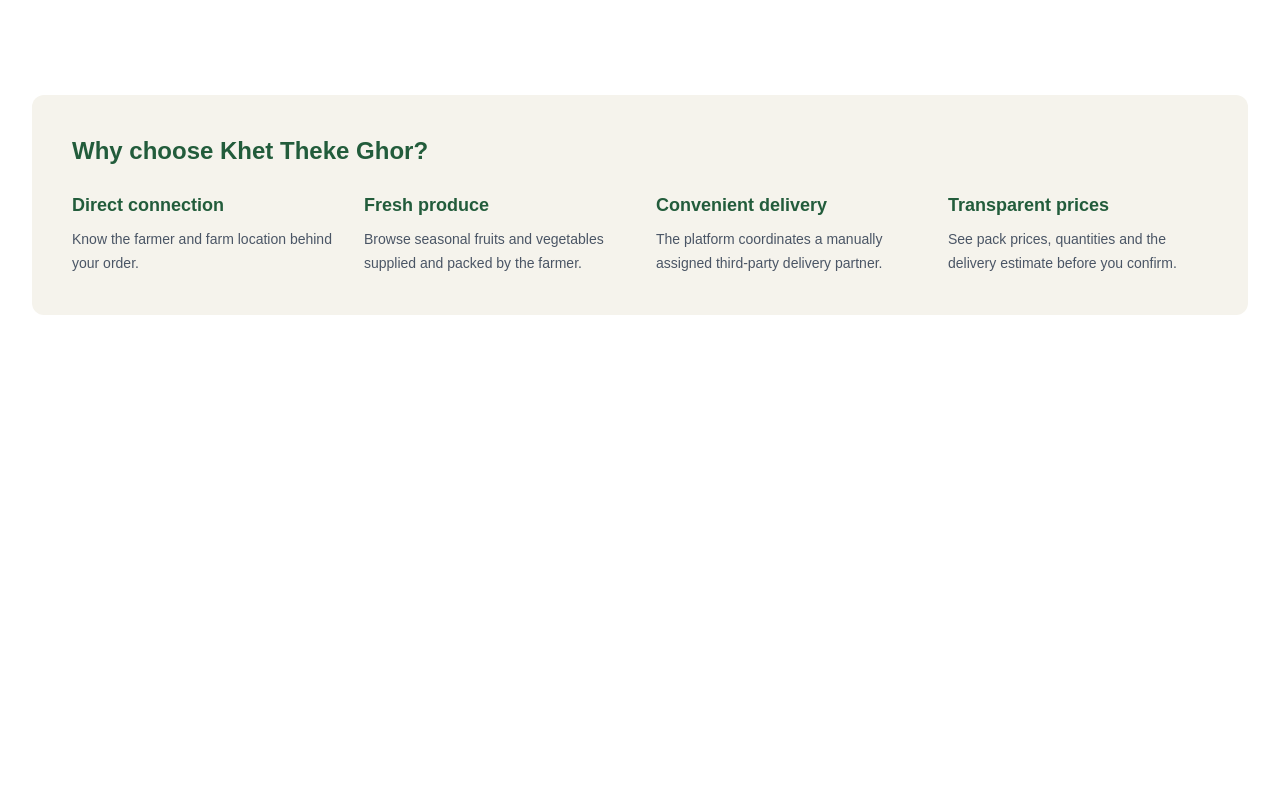
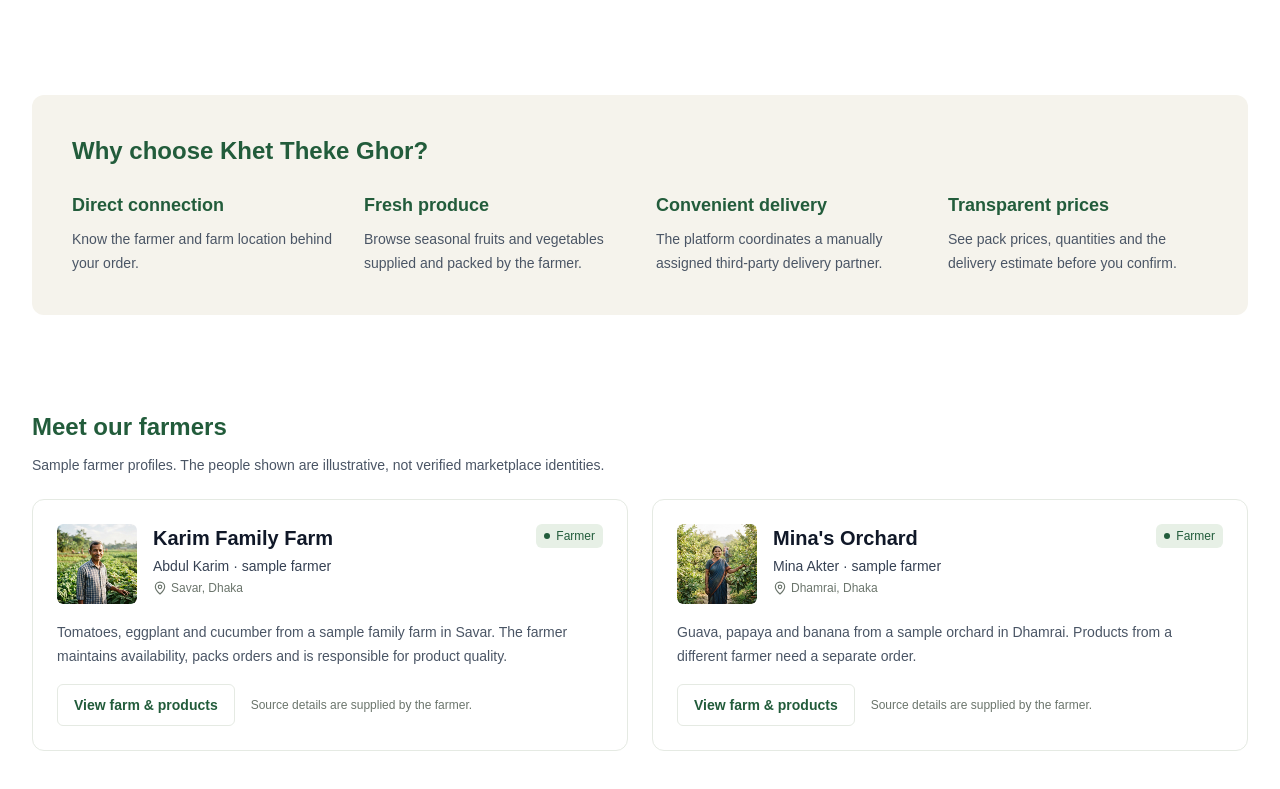
Before and after one commit to shaadaovi/Project-Khet_Theke_Ghor, a Next.js app: page / in a window 1280 px wide. Shown: the part 1889-2678 px from the top of the page. Before the commit the page ends 2252 px from the top, so only its background shows below. Built offline with nearby package versions, Linux system fonts and the light colour scheme.

Commit message:
Add farmers section

```diff
--- a/src/app/page.tsx
+++ b/src/app/page.tsx
@@ -3,6 +3,7 @@ import HeroSection from "@/components/customer/hero-section";
 import CategorySection from "@/components/customer/category-section";
 import PopularProduceSection from "@/components/customer/popular-produce-section";
 import WhyChooseSection from "@/components/customer/why-choose-section";
+import FarmersSection from "@/components/customer/farmers-section";
 
 export default function Home() {
   return (
@@ -13,6 +14,7 @@ export default function Home() {
         <CategorySection />
         <PopularProduceSection />
         <WhyChooseSection />
+        <FarmersSection />
       </main>
     </>
   );
--- /dev/null
+++ b/src/components/customer/farmers-section.tsx
@@ -0,0 +1,76 @@
+import Image from "next/image";
+import Link from "next/link";
+import { MapPin } from "lucide-react";
+import { sampleFarmers } from "@/lib/sample-farmers";
+
+export default function FarmersSection() {
+  return (
+    <section className="mx-auto max-w-7xl px-5 py-8 lg:px-8 lg:py-12">
+      <h2 className="text-xl font-bold text-primary lg:text-2xl">
+        Meet our farmers
+      </h2>
+      <p className="mt-3 text-sm text-gray-600">
+        Sample farmer profiles. The people shown are illustrative, not verified
+        marketplace identities.
+      </p>
+
+      <div className="mt-6 grid gap-6 lg:grid-cols-2">
+        {sampleFarmers.map((farmer) => (
+          <article
+            key={farmer.id}
+            className="rounded-xl border border-border bg-white p-5 lg:p-6"
+          >
+            <div className="flex gap-4">
+              {/* Portrait */}
+              <div className="relative h-20 w-20 shrink-0 overflow-hidden rounded-md">
+                <Image
+                  src={farmer.image}
+                  alt={farmer.alt}
+                  fill
+                  sizes="80px"
+                  className="object-cover"
+                />
+              </div>
+
+              {/* Name and location */}
+              <div className="min-w-0 flex-1">
+                <div className="flex items-start justify-between gap-3">
+                  <h3 className="text-xl font-semibold text-gray-900">
+                    {farmer.farmName}
+                  </h3>
+                  <span className="flex shrink-0 items-center gap-1.5 rounded-md bg-mint px-2 py-1 text-xs font-medium text-primary">
+                    <span className="h-1.5 w-1.5 rounded-full bg-primary" />
+                    Farmer
+                  </span>
+                </div>
+                <p className="mt-1 text-sm text-gray-700">
+                  {farmer.personName} · sample farmer
+                </p>
+                <p className="mt-1 flex items-center gap-1 text-xs text-muted">
+                  <MapPin className="h-3.5 w-3.5" />
+                  {farmer.location}
+                </p>
+              </div>
+            </div>
+
+            <p className="mt-4 text-sm leading-6 text-gray-600">
+              {farmer.description}
+            </p>
+
+            <div className="mt-4 flex flex-wrap items-center gap-x-4 gap-y-2">
+              <Link
+                href={`/farmers/${farmer.id}`}
+                className="rounded-md border border-border px-4 py-2.5 text-sm font-semibold text-primary transition-colors hover:bg-secondary"
+              >
+                View farm &amp; products
+              </Link>
+              <p className="text-xs text-muted">
+                Source details are supplied by the farmer.
+              </p>
+            </div>
+          </article>
+        ))}
+      </div>
+    </section>
+  );
+}
--- /dev/null
+++ b/src/lib/sample-farmers.ts
@@ -0,0 +1,24 @@
+import type { Farmer } from "@/types/farmer";
+
+export const sampleFarmers: Farmer[] = [
+  {
+    id: "karim-family-farm",
+    farmName: "Karim Family Farm",
+    personName: "Abdul Karim",
+    location: "Savar, Dhaka",
+    description:
+      "Tomatoes, eggplant and cucumber from a sample family farm in Savar. The farmer maintains availability, packs orders and is responsible for product quality.",
+    image: "/images/farmers/karim.jpg",
+    alt: "Portrait of Abdul Karim, a sample farmer, standing in a green field",
+  },
+  {
+    id: "minas-orchard",
+    farmName: "Mina's Orchard",
+    personName: "Mina Akter",
+    location: "Dhamrai, Dhaka",
+    description:
+      "Guava, papaya and banana from a sample orchard in Dhamrai. Products from a different farmer need a separate order.",
+    image: "/images/farmers/mina.jpg",
+    alt: "Portrait of Mina Akter, a sample farmer, standing among fruit trees",
+  },
+];
--- /dev/null
+++ b/src/types/farmer.ts
@@ -0,0 +1,9 @@
+export type Farmer = {
+  id: string;
+  farmName: string;
+  personName: string;
+  location: string;
+  description: string;
+  image: string;
+  alt: string;
+};
```
